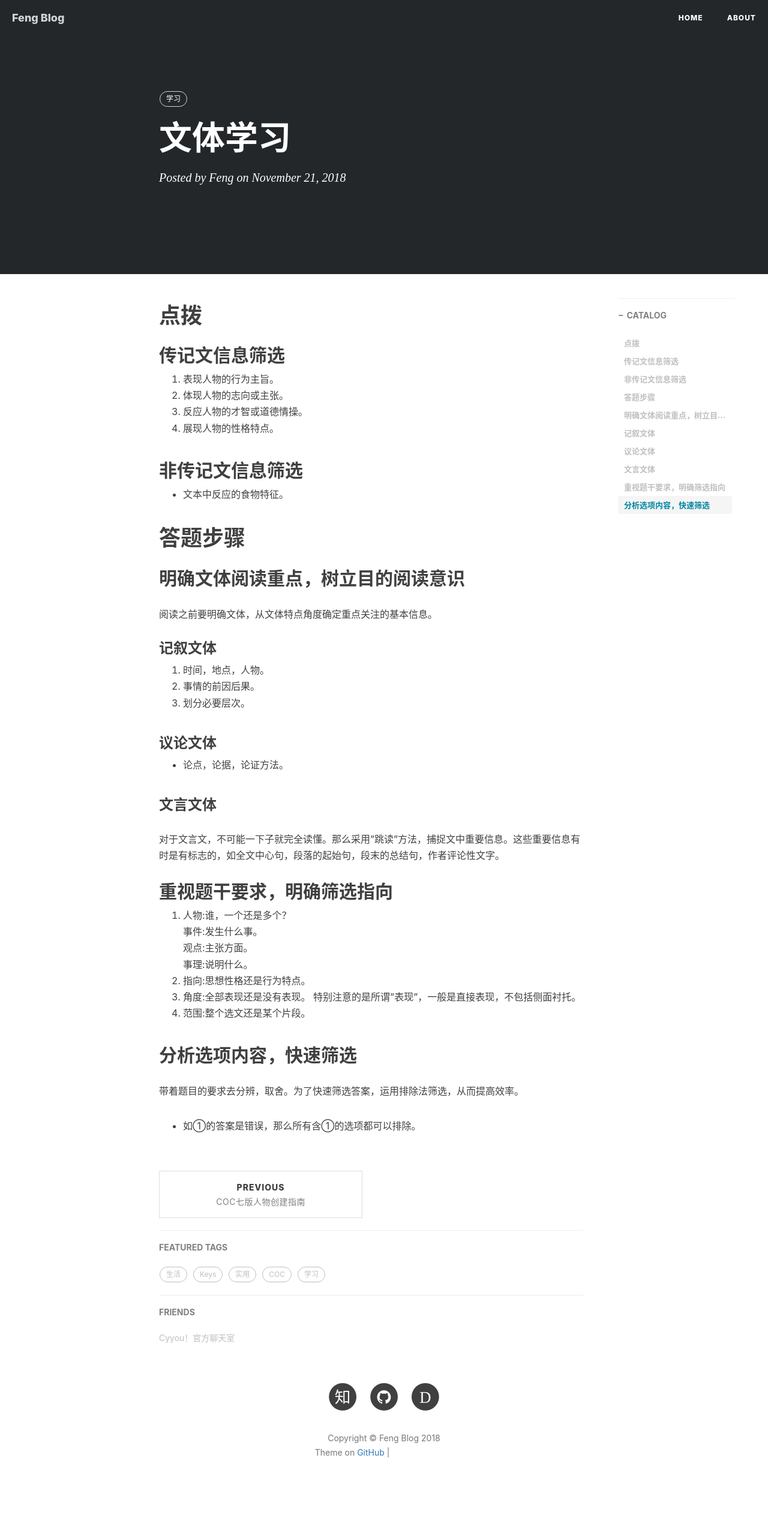
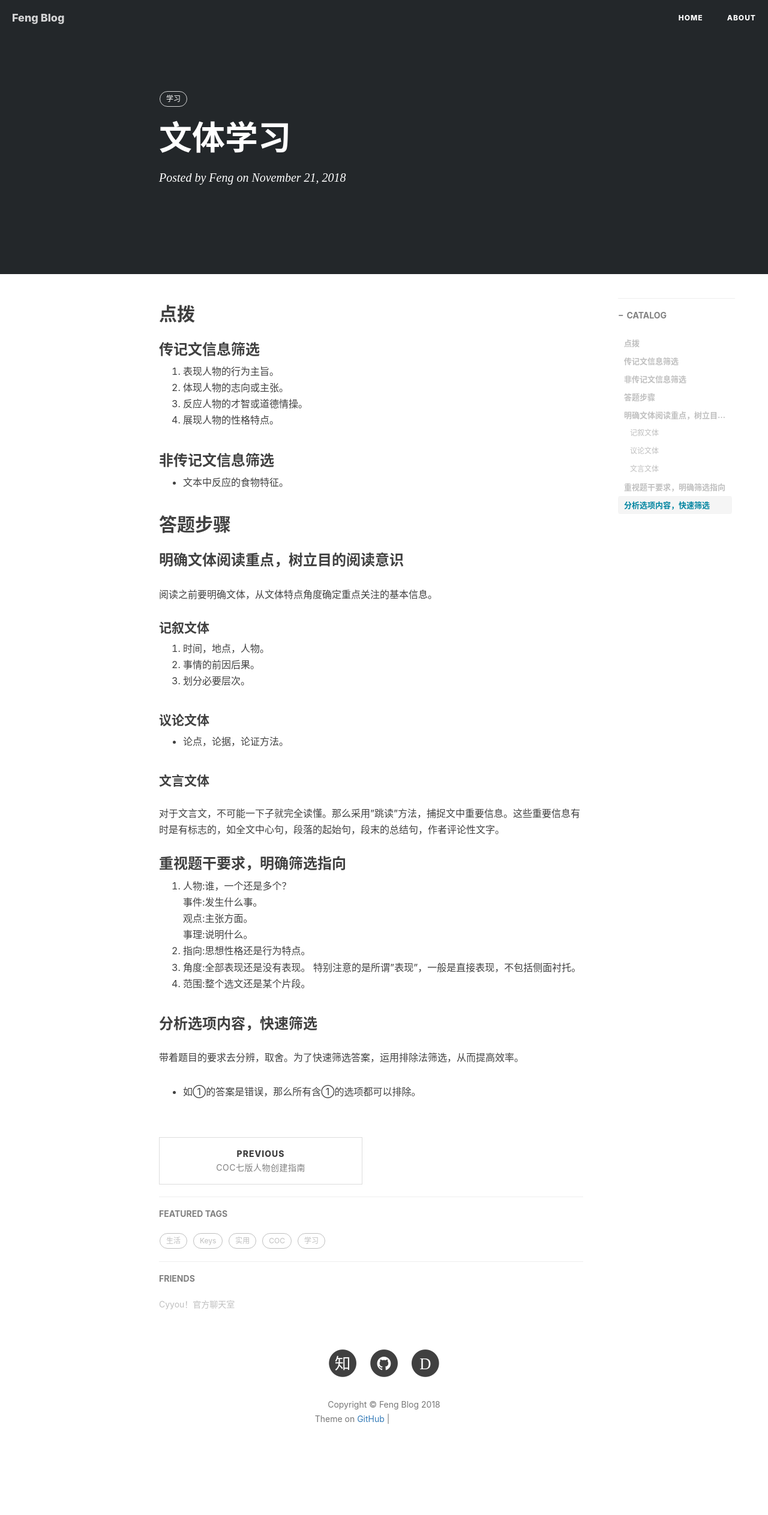
Before and after one commit to Feng0139/Feng0139.github.io, a Jekyll site: the page built from _posts/2018-11-21-文体学习-2018.md, in a window 1280 px wide. Shown: the whole page at 60% size. Built offline with Jekyll 4.4.1, drawn with Linux system fonts in a browser that asks for light colours; nearby versions of some CDN libraries; comment, search, counter and statistics services are not loaded; after the commit the page ends 2470 px from its top, so only the background shows below that; grey boxes are pictures that could not be loaded.

```diff
--- a/_posts/2018-11-21-文体学习-2018.md
+++ b/_posts/2018-11-21-文体学习-2018.md
@@ -10,34 +10,34 @@ tags:								#标签
     - 学习
 ---
 
-# 点拨
+## 点拨
 
-## 传记文信息筛选
+### 传记文信息筛选
 1. 表现人物的行为主旨。
 2. 体现人物的志向或主张。
 3. 反应人物的才智或道德情操。
 4. 展现人物的性格特点。
 
-## 非传记文信息筛选
+### 非传记文信息筛选
 * 文本中反应的食物特征。
 
-# 答题步骤
+## 答题步骤
 
-## 明确文体阅读重点，树立目的阅读意识
+### 明确文体阅读重点，树立目的阅读意识
 阅读之前要明确文体，从文体特点角度确定重点关注的基本信息。
 
-### 记叙文体
+#### 记叙文体
 1. 时间，地点，人物。
 2. 事情的前因后果。
 3. 划分必要层次。
 
-### 议论文体
+#### 议论文体
 * 论点，论据，论证方法。
 
-### 文言文体
+#### 文言文体
 对于文言文，不可能一下子就完全读懂。那么采用”跳读”方法，捕捉文中重要信息。这些重要信息有时是有标志的，如全文中心句，段落的起始句，段末的总结句，作者评论性文字。
 
-## 重视题干要求，明确筛选指向
+### 重视题干要求，明确筛选指向
 1. 人物:谁，一个还是多个？
 事件:发生什么事。
 观点:主张方面。
@@ -47,6 +47,6 @@ tags:								#标签
 特别注意的是所谓”表现”，一般是直接表现，不包括侧面衬托。
 4. 范围:整个选文还是某个片段。
 
-## 分析选项内容，快速筛选
+### 分析选项内容，快速筛选
 带着题目的要求去分辨，取舍。为了快速筛选答案，运用排除法筛选，从而提高效率。
 * 如①的答案是错误，那么所有含①的选项都可以排除。
```
